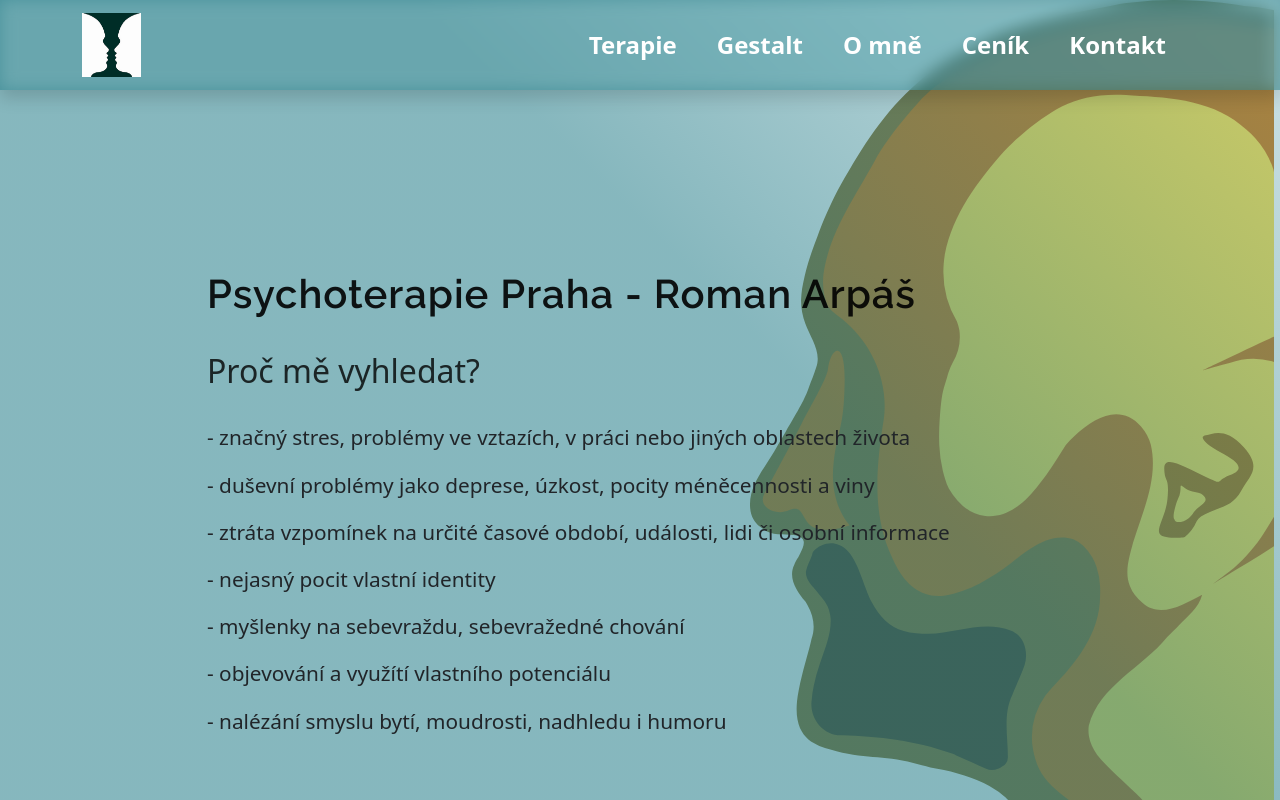
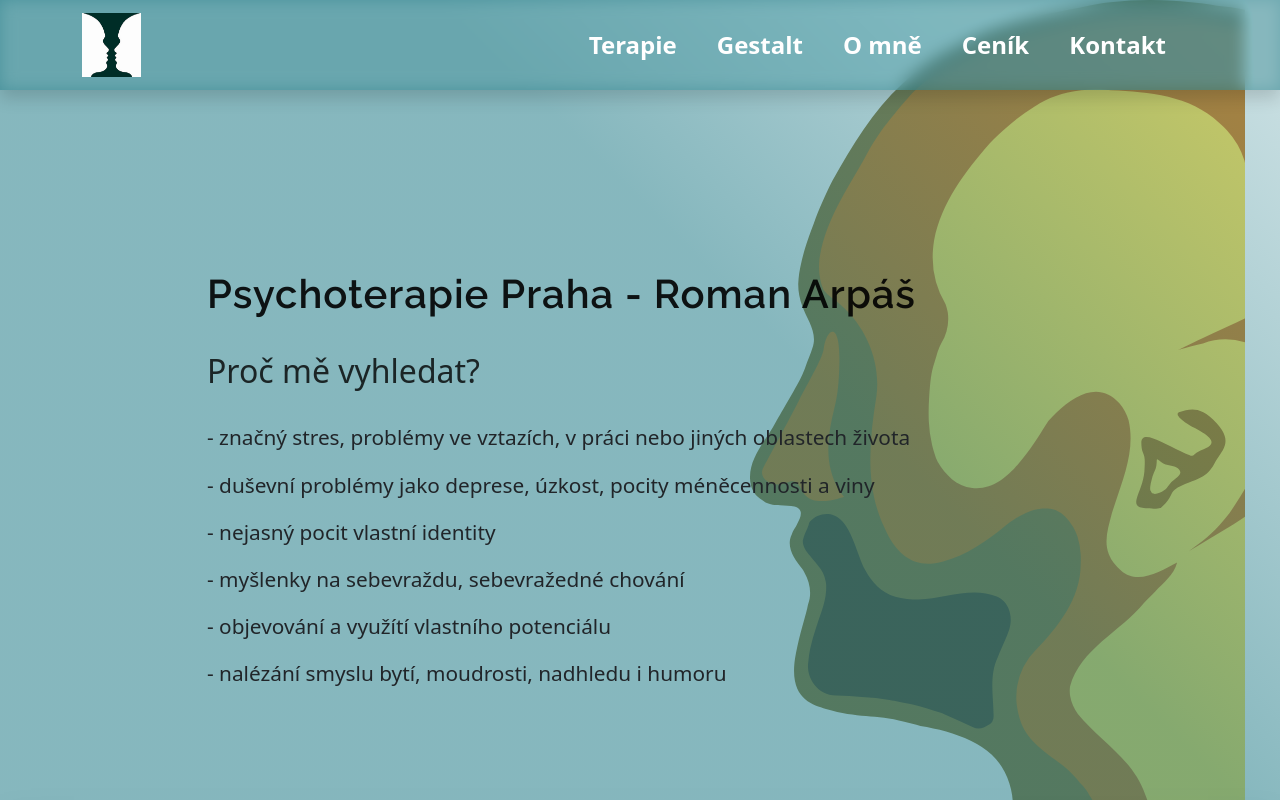
Before and after one commit to patrikcepr/romanisko-react, a React (Create React App) app: page / in a window 1280 px wide. Shown: the top 800 px of the page. Built offline with nearby package versions, Linux system fonts and the light colour scheme.

Commit message:
feat: web update 2024

```diff
--- a/src/components/Layout/Price/Price.tsx
+++ b/src/components/Layout/Price/Price.tsx
@@ -24,7 +24,7 @@ export const Price = () => {
                             Jedno setkání trvá <b>55 minut</b>.
                         </p>
                         <p>
-                            Terapie není hrazena zdravotní pojišťovnou. Cena jednoho sezení je <b>900 Kč</b>. Platba je možná
+                            Terapie není hrazena zdravotní pojišťovnou. Cena jednoho sezení je <b>1000 Kč</b>. Platba je možná
                             převodem na účet nebo v hotovosti. V případě Vaší potřeby sezení v průběhu víkendu nebo svátku je cena
                             sezení <b>1100 Kč</b>.
                         </p>
--- a/src/components/Layout/Terapie/Terapie.tsx
+++ b/src/components/Layout/Terapie/Terapie.tsx
@@ -23,9 +23,6 @@ export const Terapie = () => {
                             <li className={styles["list-services__item"]}>
                                 - duševní problémy jako deprese, úzkost, pocity méněcennosti a viny
                             </li>
-                            <li className={styles["list-services__item"]}>
-                                - ztráta vzpomínek na určité časové období, události, lidi či osobní informace
-                            </li>
                             <li className={styles["list-services__item"]}>- nejasný pocit vlastní identity</li>
                             <li className={styles["list-services__item"]}>- myšlenky na sebevraždu, sebevražedné chování</li>
                             <li className={styles["list-services__item"]}>- objevování a využítí vlastního potenciálu</li>
```
